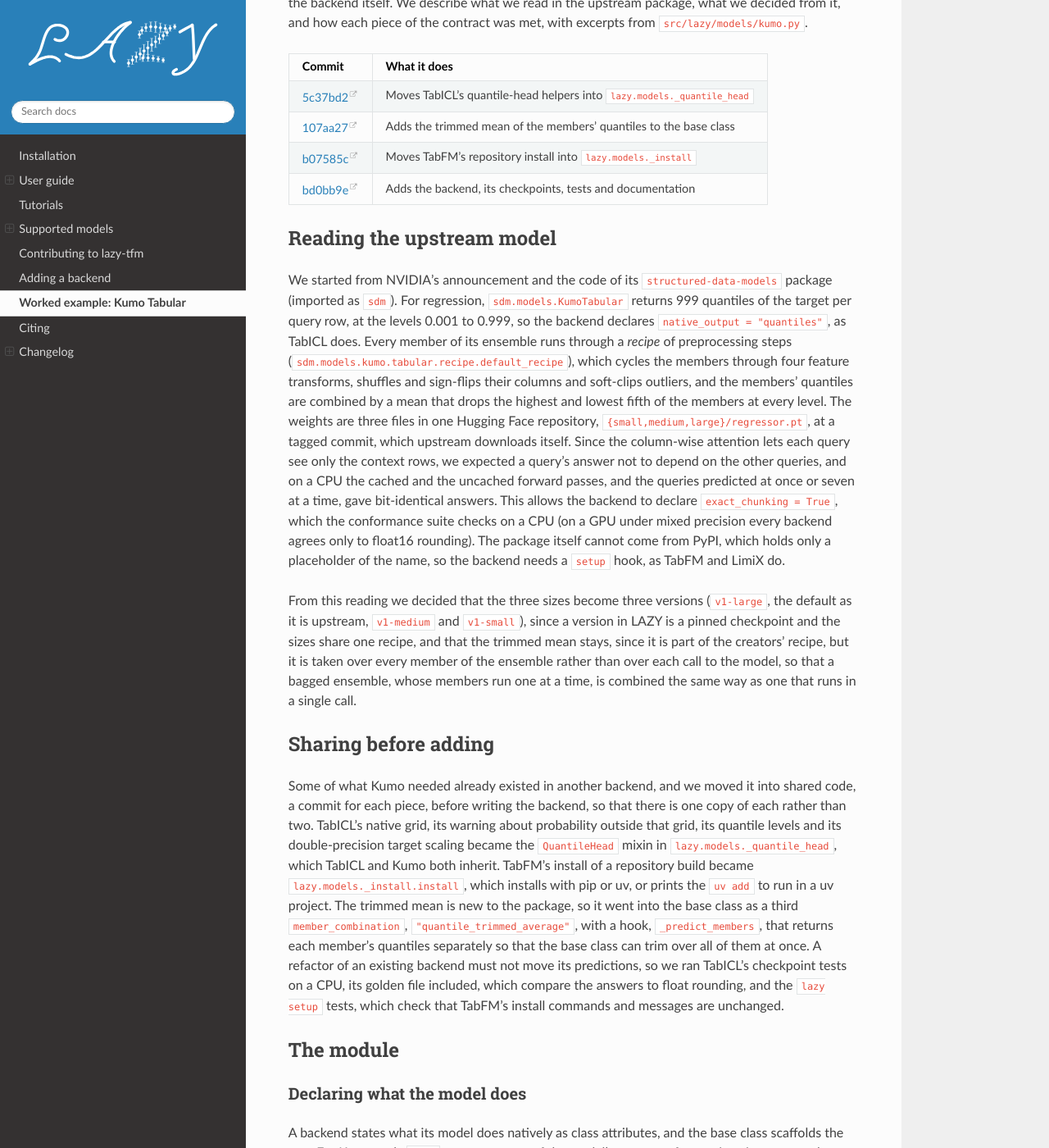
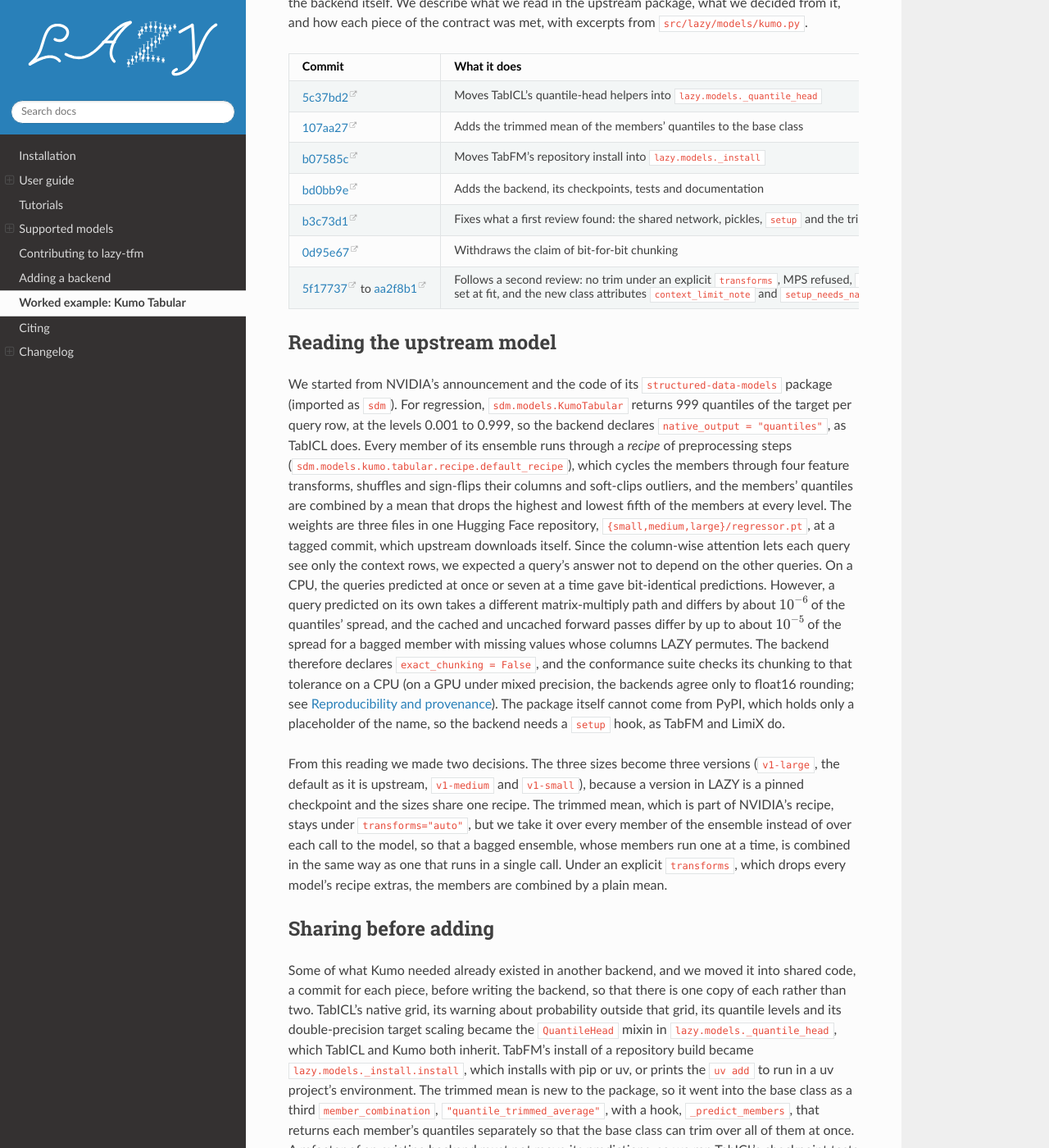
Before and after one commit to biprateep/lazy-tfm, a Sphinx documentation site: the page built from docs/adding_a_backend_kumo.md, in a window 1280 px wide and 1400 px high, scrolled down 287 px. Shown: the whole window at 82% size. Built offline with Sphinx 7.4.7 and the Read the Docs theme 3.1.0, drawn with Linux system fonts in a browser that asks for light colours; pages that are not in the unit, such as notebooks, are missing from menus; some of the changed text lies outside the part shown.

Commit message:
Correct the Kumo worked example after the second review
It claimed bit-identical chunking and caching and showed exact_chunking =
True; it now gives the measured differences and False. The trim is described
as auto-only, the class excerpt shows context_limit_note and
setup_needs_name, the prediction excerpt the n_quantiles_ check, the install
section the backends group, and the commit table the review rounds.

Co-Authored-By: Claude Opus 5.5 <noreply@anthropic.com>

````diff
--- a/docs/adding_a_backend_kumo.md
+++ b/docs/adding_a_backend_kumo.md
@@ -14,6 +14,9 @@ contract was met, with excerpts from `src/lazy/models/kumo.py`.
 | [107aa27](https://github.com/biprateep/lazy-tfm/commit/107aa27) | Adds the trimmed mean of the members' quantiles to the base class |
 | [b07585c](https://github.com/biprateep/lazy-tfm/commit/b07585c) | Moves TabFM's repository install into `lazy.models._install` |
 | [bd0bb9e](https://github.com/biprateep/lazy-tfm/commit/bd0bb9e) | Adds the backend, its checkpoints, tests and documentation |
+| [b3c73d1](https://github.com/biprateep/lazy-tfm/commit/b3c73d1) | Fixes what a first review found: the shared network, pickles, `setup` and the trim |
+| [0d95e67](https://github.com/biprateep/lazy-tfm/commit/0d95e67) | Withdraws the claim of bit-for-bit chunking |
+| [5f17737](https://github.com/biprateep/lazy-tfm/commit/5f17737) to [aa2f8b1](https://github.com/biprateep/lazy-tfm/commit/aa2f8b1) | Follows a second review: no trim under an explicit `transforms`, MPS refused, `n_quantiles_` set at fit, and the new class attributes `context_limit_note` and `setup_needs_name` |
 
 ## Reading the upstream model
 
@@ -30,22 +33,28 @@ drops the highest and lowest fifth of the members at every level. The weights
 are three files in one Hugging Face repository,
 `{small,medium,large}/regressor.pt`, at a tagged commit, which upstream
 downloads itself. Since the column-wise attention lets each query see only the
-context rows, we expected a query's answer not to depend on the other queries,
-and on a CPU the cached and the uncached forward passes, and the queries
-predicted at once or seven at a time, gave bit-identical answers. This allows
-the backend to declare `exact_chunking = True`, which the conformance suite
-checks on a CPU (on a GPU under mixed precision every backend agrees only to
-float16 rounding). The package itself cannot come from PyPI, which holds only a
+context rows, we expected a query's answer not to depend on the other queries.
+On a CPU, the queries predicted at once or seven at a time gave bit-identical
+predictions. However, a query predicted on its own takes a different
+matrix-multiply path and differs by about $10^{-6}$ of the quantiles' spread,
+and the cached and uncached forward passes differ by up to about $10^{-5}$ of
+the spread for a bagged member with missing values whose columns LAZY
+permutes. The backend therefore declares `exact_chunking = False`, and the
+conformance suite checks its chunking to that tolerance on a CPU (on a GPU
+under mixed precision, the backends agree only to float16 rounding; see
+{doc}`guide/reproducibility`). The package itself cannot come from PyPI, which holds only a
 placeholder of the name, so the backend needs a `setup` hook, as TabFM and
 LimiX do.
 
-From this reading we decided that the three sizes become three versions
-(`v1-large`, the default as it is upstream, `v1-medium` and `v1-small`), since
-a version in LAZY is a pinned checkpoint and the sizes share one recipe, and
-that the trimmed mean stays, since it is part of the creators' recipe, but it is taken
-over every member of the ensemble rather than over each call to the model, so
-that a bagged ensemble, whose members run one at a time, is combined the same
-way as one that runs in a single call.
+From this reading we made two decisions. The three sizes become three
+versions (`v1-large`, the default as it is upstream, `v1-medium` and
+`v1-small`), because a version in LAZY is a pinned checkpoint and the sizes
+share one recipe. The trimmed mean, which is part of NVIDIA's recipe, stays
+under `transforms="auto"`, but we take it over every member of the ensemble
+instead of over each call to the model, so that a bagged ensemble, whose
+members run one at a time, is combined in the same way as one that runs in a
+single call. Under an explicit `transforms`, which drops every model's recipe
+extras, the members are combined by a plain mean.
 
 ## Sharing before adding
 
@@ -56,7 +65,8 @@ about probability outside that grid, its quantile levels and its
 double-precision target scaling became the `QuantileHead` mixin in
 `lazy.models._quantile_head`, which TabICL and Kumo both inherit. TabFM's
 install of a repository build became `lazy.models._install.install`, which
-installs with pip or uv, or prints the `uv add` to run in a uv project. The
+installs with pip or uv, or prints the `uv add` to run in a uv project's
+environment. The
 trimmed mean is new to the package, so it went into the base class as a third
 `member_combination`, `"quantile_trimmed_average"`, with a hook,
 `_predict_members`, that returns each member's quantiles separately so that
@@ -95,9 +105,19 @@ class KumoQuantile(
     has_softmax = False
     native_outlier_clipping = True
     recommended_max_context = 60_000
-    exact_chunking = True
+    context_limit_note = (
+        "was pretrained on tables of up to {limit:,} rows, beyond which its "
+        "accuracy has not been measured"
+    )
+    exact_chunking = False
     cpu_friendly_versions = ("v1-small",)
+    setup_needs_name = True
 ```
+
+The context limit is the size of the tables NVIDIA pretrained on, and since
+nobody has measured the model beyond it, `context_limit_note` makes the
+warning above that size say so rather than that the model degrades, as it
+says for LimiX-2.
 
 The constructor takes the uniform parameters with the shared defaults and
 stores them verbatim, as in the skeleton on {doc}`adding_a_backend`, with
@@ -196,7 +216,9 @@ with self._autocast():
         with _lending(network, handle.cache):
             out = network.predict(queries)
 quantiles = out.numerical.double().cpu().numpy()
-levels = _quantile_head.quantile_levels(quantiles.shape[-1])
+if quantiles.shape[-1] != self.n_quantiles_:
+    raise RuntimeError(...)
+levels = _quantile_head.quantile_levels(self.n_quantiles_)
 return [
     distributions.QuantileDistribution(
         levels, member * handle.scale + handle.offset
@@ -205,8 +227,11 @@ return [
 ]
 ```
 
-The base class checks every member's answer against the contract (a
-`QuantileDistribution` with one row per query) and trims over all of them.
+The number of quantiles, 999 at the pinned commit, is set as `n_quantiles_`
+at `fit`, since a prediction must not change the estimator, and a network that
+answers with another number raises. The base class checks every member's
+answer against the contract (a `QuantileDistribution` with one row per query)
+and trims over all of them.
 `_predict_group` is still implemented, as the contract requires, as the
 trimmed mean of the group's own members.
 
@@ -234,8 +259,11 @@ The `kumo` extra in `pyproject.toml` lists the dependencies of
 `structured-data-models` (PyPI refuses a git URL in an extra), and joins the
 `all` extra. Those dependencies (`torch`, `pyarrow` and the Hugging Face
 packages) are common enough that their presence does not show the extra was
-asked for, so the `setup` hook installs `structured-data-models` only when the
-backend is named, `lazy setup kumo`, through `lazy.models._install.install`.
+asked for, so the backend sets `setup_needs_name = True` and its `setup`
+hook installs `structured-data-models` only when the backend is named,
+`lazy setup kumo`, through `lazy.models._install.install`. A checkout of the
+repository gets the package from the `backends` dependency group instead,
+pinned to the same commit.
 Without a name, it checks that an installed package is the pinned commit,
 which it reads from the package's install record. `_import_backend` likewise
 tells a user without `sdm` to run `lazy setup kumo` after the extra, and
@@ -291,7 +319,10 @@ conformance suite (seeds, chunking, the cache, transforms, bagging, pickling)
 then runs on Kumo with no checkpoint. The fake needs `sdm` and skips without
 it. The golden file, `tests/lazy/golden/kumo.npz`, was recorded once on a CPU
 with `tests/lazy/record_golden.py kumo`, at the small size with five members,
-the fewest from which the trimmed mean drops one at each end. The CPU
+the fewest from which the trimmed mean drops one at each end. It was
+recorded again, once, when the tails of every quantile distribution were spread
+over one quantile spacing, which moved its densities only beyond the outermost
+quantiles. The CPU
 settings, the golden tolerance and the real-weights entry of the
 shared-network test are one line each. `tests/lazy/test_kumo.py` holds what is
 particular to Kumo: the pinned recipe against upstream's, and, with the
@@ -317,6 +348,7 @@ treated as errors. On a CPU, LAZY's answer with the small size matches
 upstream's own call to about $3\times 10^{-7}$ in the units of the target on
 our test problem, which we attribute to upstream taking its trimmed mean in
 single precision and LAZY in double precision. On a GPU with mixed precision,
-the cached and uncached answers of the large size agree to about $1.3\times
-10^{-3}$ on the same problem, which is of the size we expect from float16
+the cached and uncached quantiles of the large size differ by at most
+$5\times 10^{-4}$ in the units of the target (0.7% of a row's quantile spread)
+on the 50 test rows of the golden problem, which we attribute to float16
 rounding.
````
